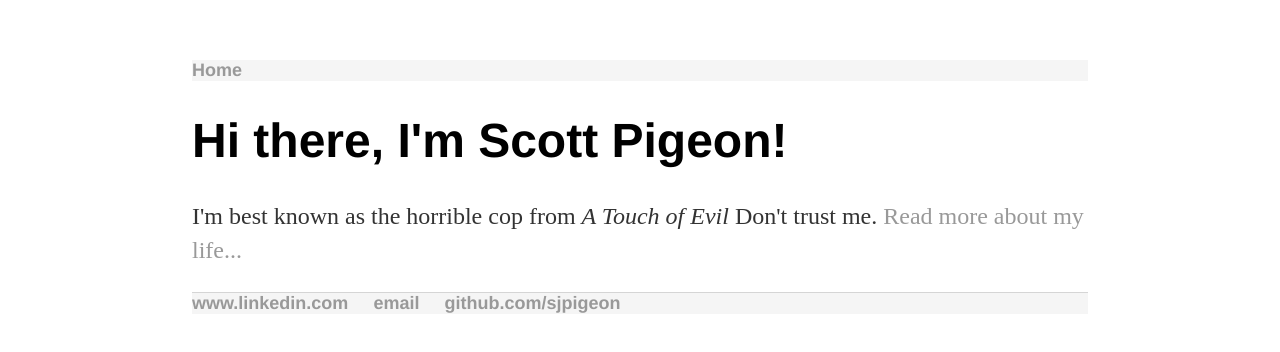
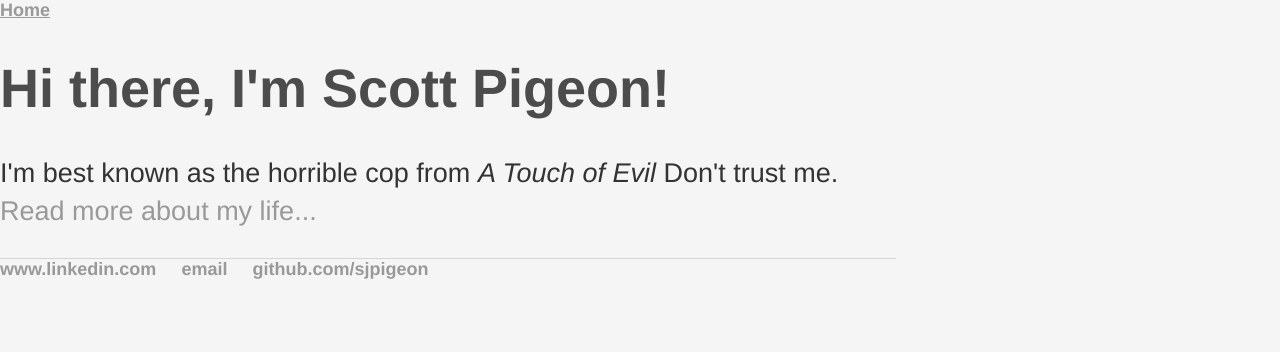
Before and after one commit to sjpigeon/Product-Management, a Jekyll site: the page built from index.html, in a window 1280 px wide. Shown: the top 352 px of the page. Built offline with Jekyll 4.4.1, drawn with Linux system fonts in a browser that asks for light colours.

Commit message:
Update main.css

```diff
--- a/css/main.css
+++ b/css/main.css
@@ -1,6 +1,11 @@
 body {
     margin: 60px auto;
     width: 70%;
+    font: normal 18px "Avenir Next", Helvetica, Arial, sans-serif;
+    margin: 0px;
+    padding: 0px;
+    color: #4c4c4c;
+    background-color: #f5f5f5;
 }
 nav ul, footer ul {
     font: normal 18px "Avenir Next", Helvetica, Arial, sans-serif;
```
